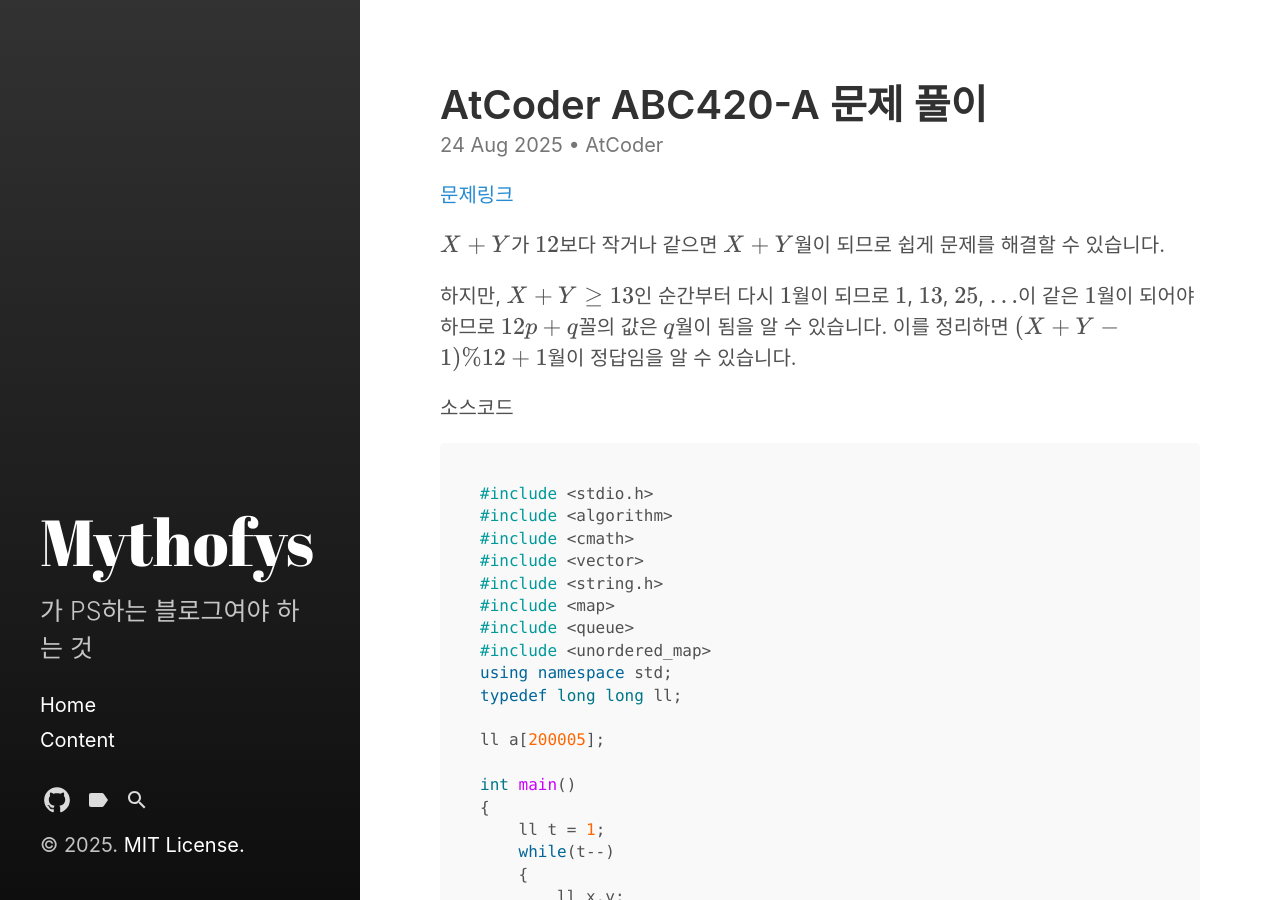
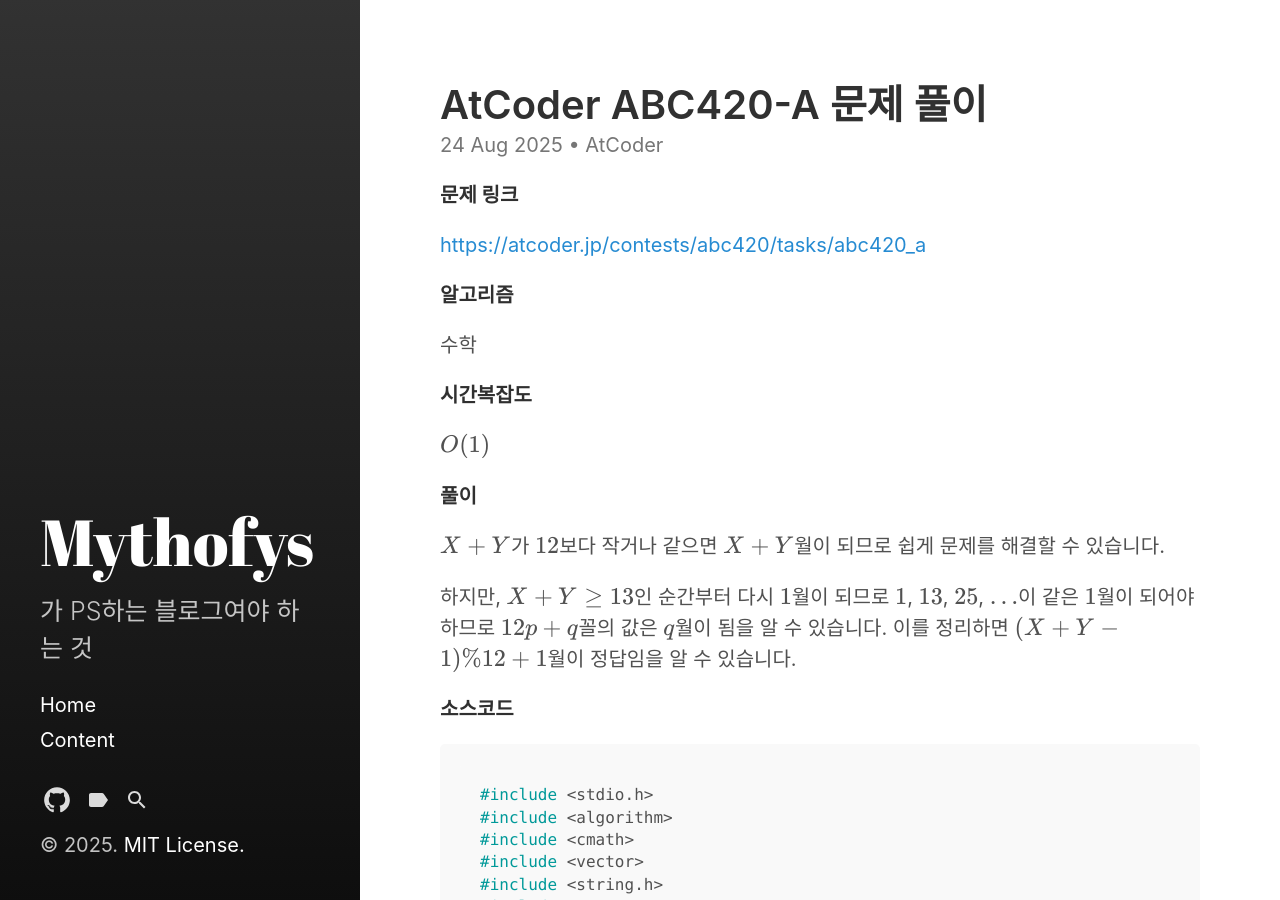
Before and after one commit to windrew/windrew.github.io, a Jekyll site: the page built from _posts/2025-08-25-abc420_A.markdown, in a window 1280 px wide and 900 px high. Built offline with Jekyll 4.4.1, drawn with Linux system fonts in a browser that asks for light colours; some of the changed text lies outside the part shown.

Commit message:
add new writing

````diff
--- a/_posts/2025-08-23-gosu_gangmin.markdown
+++ b/_posts/2025-08-23-gosu_gangmin.markdown
@@ -2,6 +2,7 @@
 layout: post
 title:  "김강민님 팬이에요"
 date:   2025-08-23 17:26:17 +0900
-categories: jekyll update Content
+categories: godgangmin
+tags: [김강민, gosu, "817"]
 ---
 진짜 사람이 어떻게 김강민이지 개고수
--- a/_posts/2025-08-25-abc420_A.markdown
+++ b/_posts/2025-08-25-abc420_A.markdown
@@ -7,7 +7,22 @@
 tags: [AtCoder, PS, Math, C]
 ---
 
-[문제링크](https://atcoder.jp/contests/abc420/tasks/abc420_a)
+**문제 링크**
+
+[https://atcoder.jp/contests/abc420/tasks/abc420_a](https://atcoder.jp/contests/abc420/tasks/abc420_a)
+
+
+**알고리즘**
+
+수학
+
+
+**시간복잡도**
+
+$O(1)$
+
+
+**풀이**
 
 {% raw %}$X + Y${% endraw %}가 {% raw %}$12${% endraw %}보다 작거나 같으면 {% raw %}$X + Y${% endraw %}월이 되므로 쉽게 문제를 해결할
 수 있습니다.
@@ -19,7 +34,8 @@
 있습니다. 이를 정리하면 {% raw %}$(X + Y - 1) \% 12 + 1${% endraw %}월이 정답임을 알 수
 있습니다.
 
-소스코드
+
+**소스코드**
 
 ```cpp
 #include <stdio.h>
--- a/_sass/hydeout/_layout.scss
+++ b/_sass/hydeout/_layout.scss
@@ -236,6 +236,8 @@
       max-width: 38rem;
       padding: 0;
     }
+
+
   }
 }
 
````
Also changed, not shown: _posts/2025-08-25-atcoder-problem-collection.markdown (added, +19 -0 lines).
